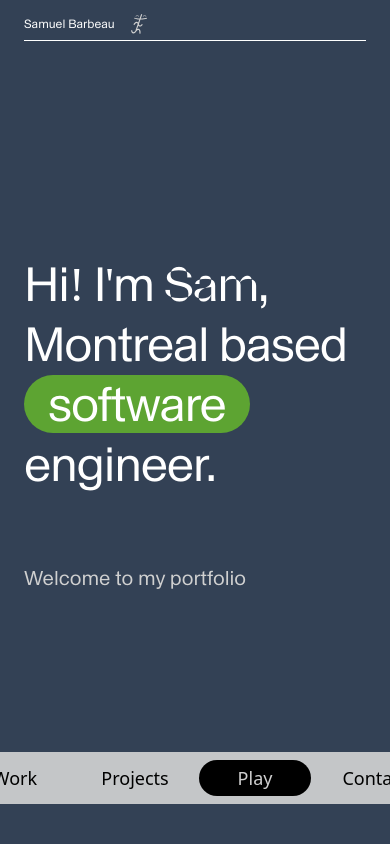
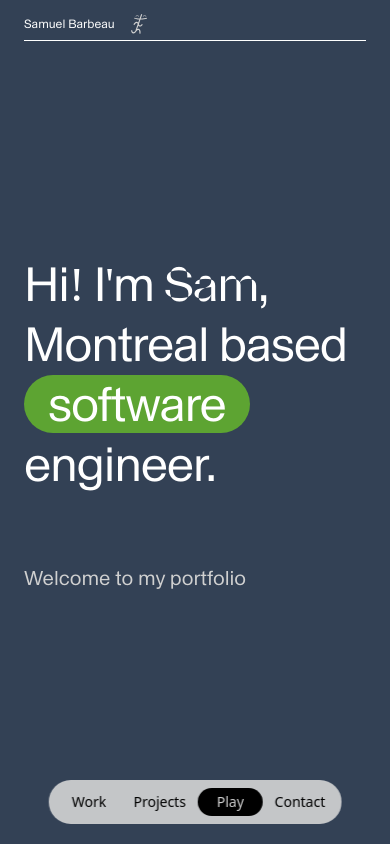
Before and after one commit to samb271/portfolio, a Vue app: page / in a window 390 px wide. Shown: the top 844 px of the page. Built offline with nearby package versions, Linux system fonts and the light colour scheme.

Commit message:
mobile navbar

```diff
--- a/src/components/Navbar.vue
+++ b/src/components/Navbar.vue
@@ -15,7 +15,7 @@ const playVisibilityStore = usePlayVisibilityStore();
 </script>
 
 <template>
-  <div id="navbar" class="navbar z-50 fixed bottom-10 w-fit px-2 flex gap-2 justify-center rounded-full">
+  <div id="navbar" class="navbar z-50 fixed sm:bottom-10 bottom-5 sm:w-fit w-3/4 px-2 flex sm:gap-2 gap-1 justify-center rounded-full">
     <NavbarItem :active="workVisibilityStore.getVisibility && !projectsVisibilityStore.getVisibility" link="#work">Work</NavbarItem>
     <NavbarItem :active="projectsVisibilityStore.getVisibility && !playVisibilityStore.getVisibility" link="#projects">Projects</NavbarItem>
     <NavbarItem :active="playVisibilityStore.getVisibility" link="#play">Play</NavbarItem>
--- a/src/components/NavbarItem.vue
+++ b/src/components/NavbarItem.vue
@@ -12,7 +12,7 @@ const { link } = defineProps({
 </script>
 
 <template>
-  <a :href="link" :class="['w-28 px-4 py-1 my-2 text-lg text-center rounded-full hover:bg-navbar-contrast hover:text-text-secondary transition cursor-pointer', active ? 'bg-navbar-contrast text-text-secondary' : '']">
+  <a :href="link" :class="['w-28 sm:px-4 px-2 py-1 my-2 sm:text-lg text-sm text-center rounded-full hover:bg-navbar-contrast hover:text-text-secondary transition cursor-pointer', active ? 'bg-navbar-contrast text-text-secondary' : '']">
     <slot></slot>
   </a>
 </template>
```
